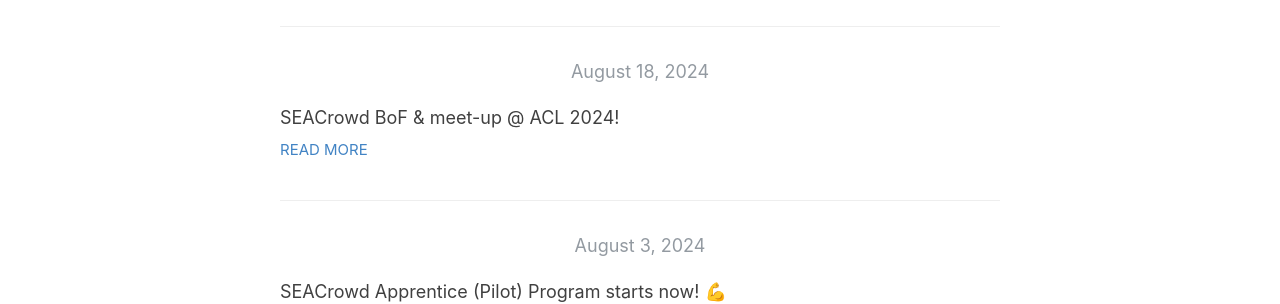
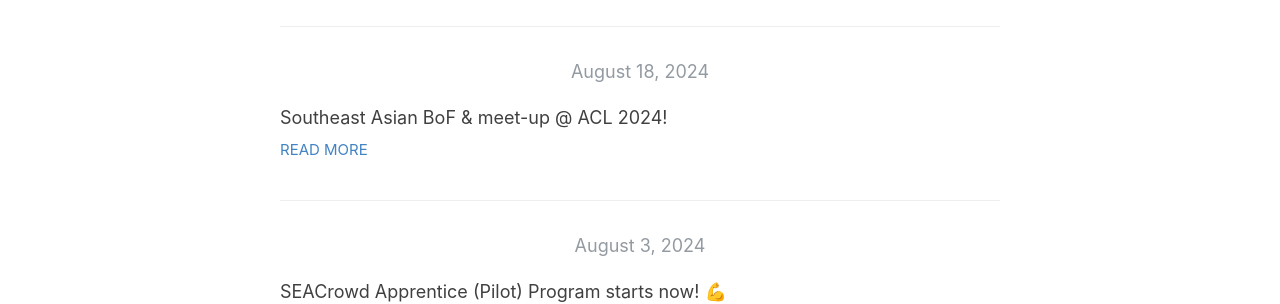
Before and after one commit to amitmerchant1990/reverie, a Jekyll site: the page built from index.html, in a window 1280 px wide. Shown: the part 589-893 px from the top of the page. Built offline with Jekyll 4.4.1, drawn with Linux system fonts in a browser that asks for light colours; the list of posts is cut into pages by our own code.

Commit message:
Update 2024-08-18-seacrowd-at-acl-2024.md

```diff
--- a/_posts/2024-08-18-seacrowd-at-acl-2024.md
+++ b/_posts/2024-08-18-seacrowd-at-acl-2024.md
@@ -2,7 +2,7 @@
 layout: post
 title: ""
 categories: Events
-excerpt: SEACrowd BoF & meet-up @ ACL 2024!
+excerpt: Southeast Asian BoF & meet-up @ ACL 2024!
 ---
 
 Thanks to everyone for the amazing time at ACL 2024!
```
